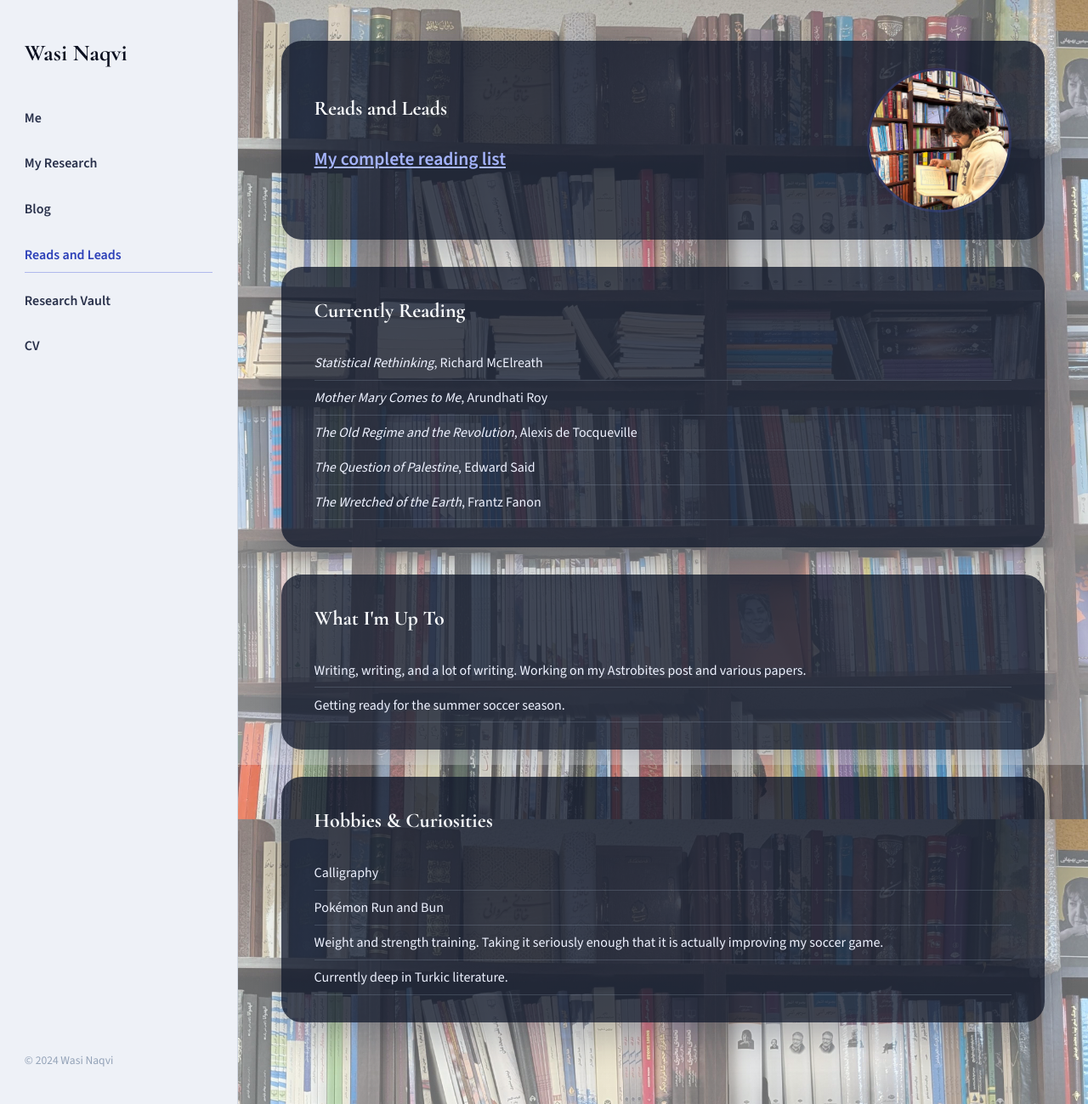
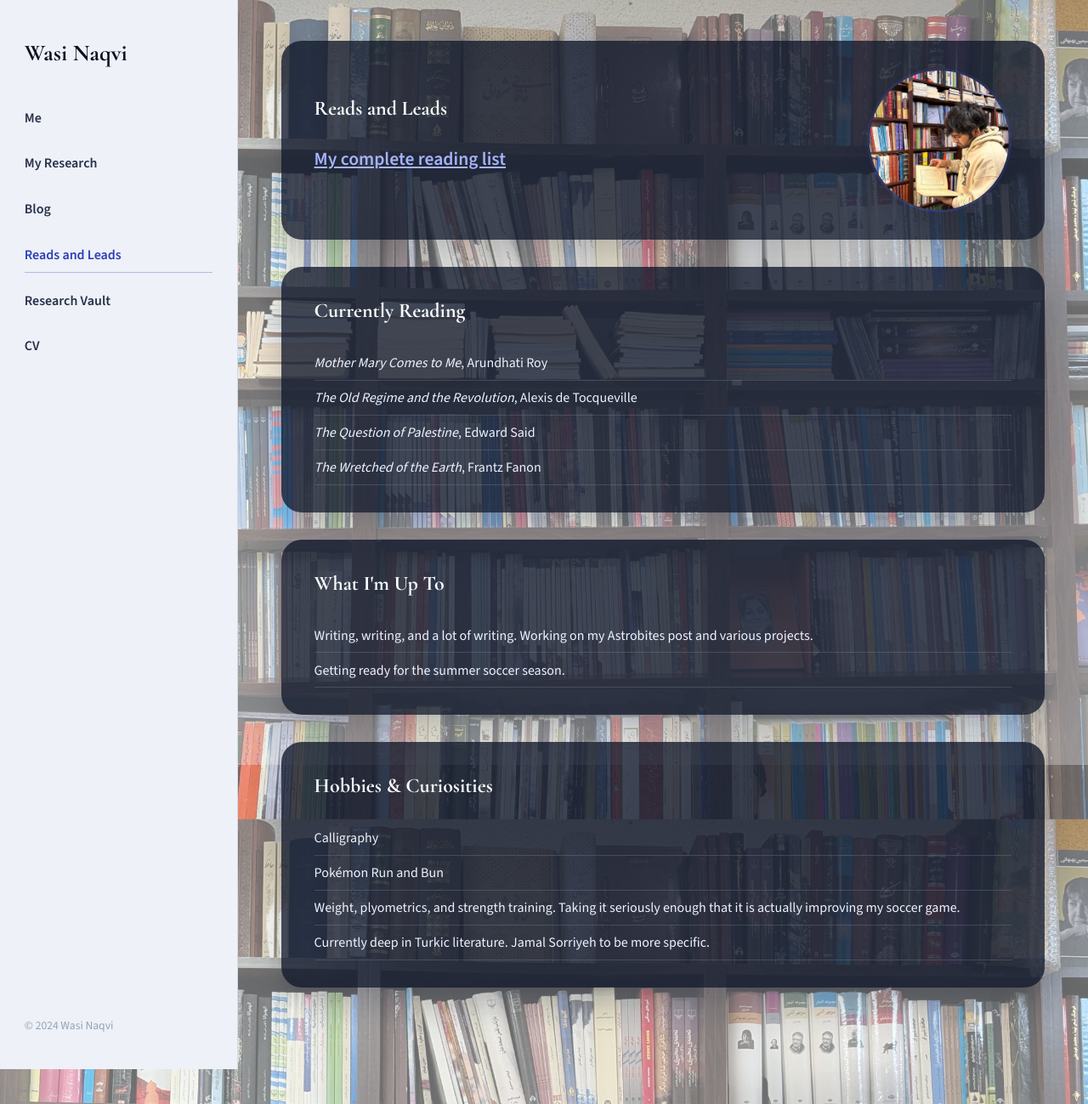
Before and after one commit to wasnaqvi/wasi-naqvi.github.io, a Jekyll site: the page built from reads.md, in a window 1280 px wide. Shown: the whole page at 85% size. Built offline with Jekyll 4.4.1, drawn with Linux system fonts in a browser that asks for light colours.

Commit message:
Structure changes

```diff
--- a/reads.md
+++ b/reads.md
@@ -20,7 +20,6 @@
 <section class="page-card">
   <h2>Currently Reading</h2>
   <ul class="list-plain">
-    <li><em>Statistical Rethinking</em>, Richard McElreath</li>
     <li><em>Mother Mary Comes to Me</em>, Arundhati Roy</li>
     <li><em>The Old Regime and the Revolution</em>, Alexis de Tocqueville</li>
     <li><em>The Question of Palestine</em>, Edward Said</li>
@@ -31,7 +30,7 @@
 <section class="page-card">
   <h2>What I'm Up To</h2>
   <ul class="list-plain">
-    <li>Writing, writing, and a lot of writing. Working on my Astrobites post and various papers.</li>
+    <li>Writing, writing, and a lot of writing. Working on my Astrobites post and various projects.</li>
     <li>Getting ready for the summer soccer season.</li>
   </ul>
 </section>
@@ -41,7 +40,7 @@
   <ul class="list-plain">
     <li>Calligraphy</li>
     <li>Pokémon Run and Bun</li>
-    <li>Weight and strength training. Taking it seriously enough that it is actually improving my soccer game.</li>
-    <li>Currently deep in Turkic literature.</li>
+    <li>Weight, plyometrics, and strength training. Taking it seriously enough that it is actually improving my soccer game.</li>
+    <li>Currently deep in Turkic literature. Jamal Sorriyeh to be more specific.</li>
   </ul>
 </section>
```
Also changed, not shown: blog.md (+15 -15 lines).
